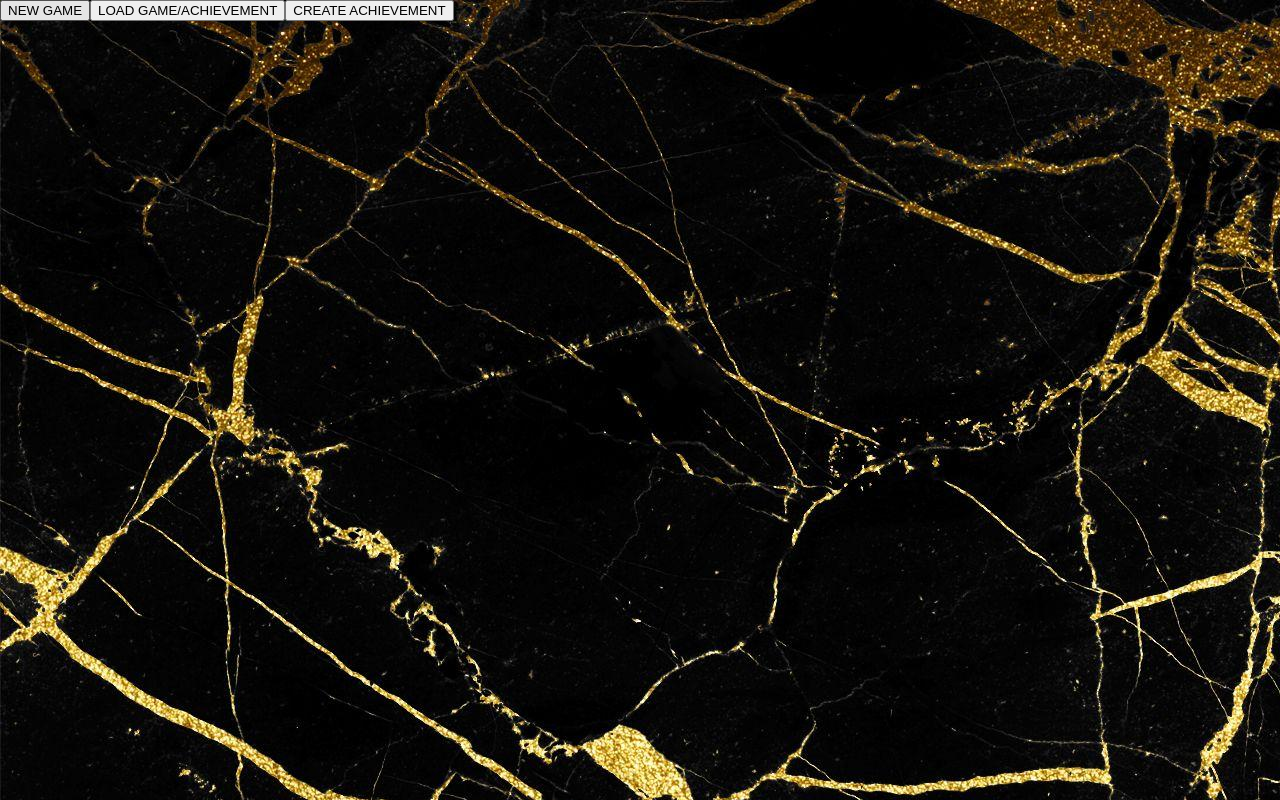
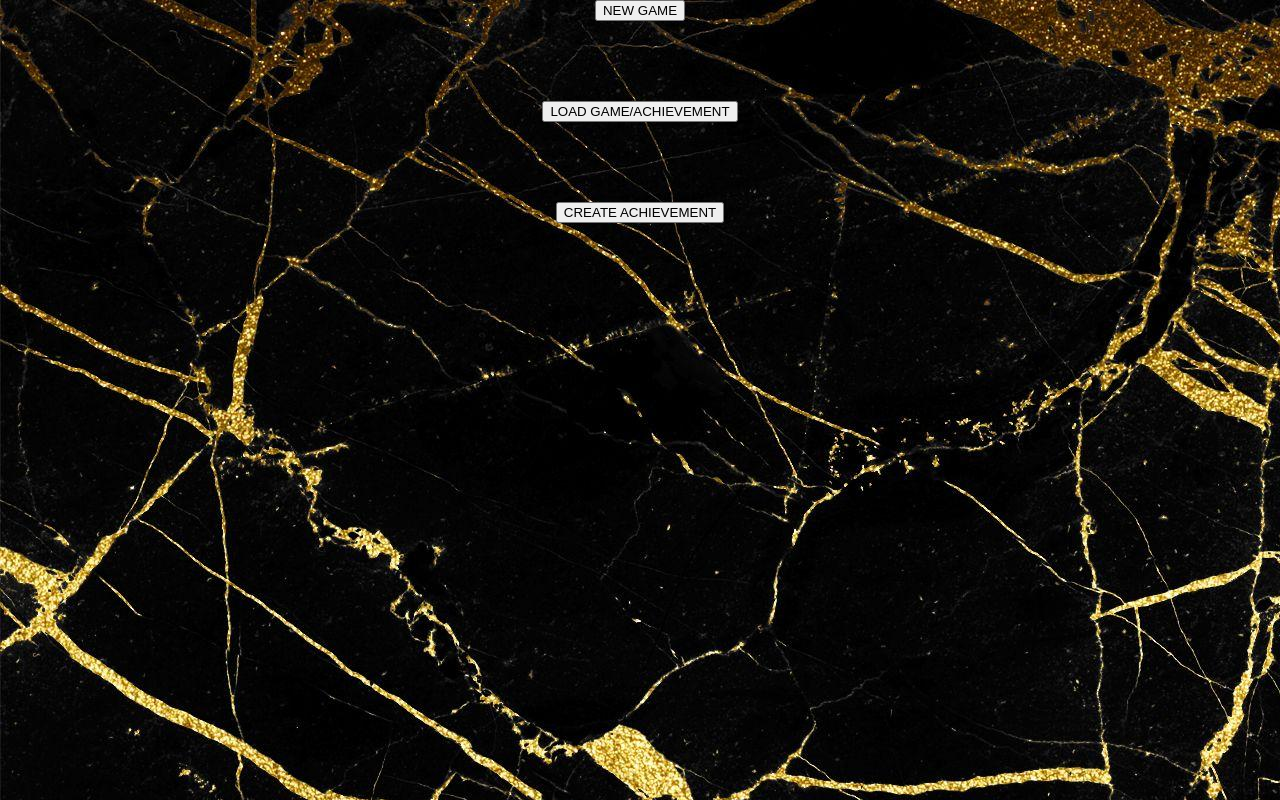
Before and after one commit to LukaszMichalsky/Chess_Angular, an Angular app in the folder Chess/: page / in a window 1280 px wide. Built offline with nearby package versions, Linux system fonts and the light colour scheme.

Commit message:
Add center menu class

```diff
--- a/Chess/src/app/menu/menu.component.html
+++ b/Chess/src/app/menu/menu.component.html
@@ -1,4 +1,4 @@
-<div>
+<div class="menu-container">
     <button routerLink="game">NEW GAME</button>
     <button routerLink="load">LOAD GAME/ACHIEVEMENT</button>
     <button>CREATE ACHIEVEMENT</button>
--- /dev/null
+++ b/Chess/src/app/menu/menu.component.scss
@@ -0,0 +1,7 @@
+.menu-container{
+    display: flex;
+    justify-content: center;
+    align-items: center;
+    gap: 5rem;
+    flex-direction: column;
+}
--- a/Chess/src/app/menu/menu.component.ts
+++ b/Chess/src/app/menu/menu.component.ts
@@ -3,7 +3,7 @@ import { Component, OnInit } from '@angular/core';
 @Component({
   selector: 'menu-component',
   templateUrl: './menu.component.html',
-  styleUrls: ['./menu.component.css']
+  styleUrls: ['./menu.component.scss']
 })
 export class MenuComponent implements OnInit {
 
--- a/Chess/src/styles.scss
+++ b/Chess/src/styles.scss
@@ -11,3 +11,6 @@ body
 
 html, body { height: 100%; }
 body { margin: 0; font-family: Roboto, "Helvetica Neue", sans-serif; }
+
+html, body { height: 100%; }
+body { margin: 0; font-family: Roboto, "Helvetica Neue", sans-serif; }
```
Also changed, not shown: Chess/package.json (line endings or trailing spaces), Chess/src/app/menu/menu.component.css (deleted), 1 other file (tests, documents, lock files or other folders).
